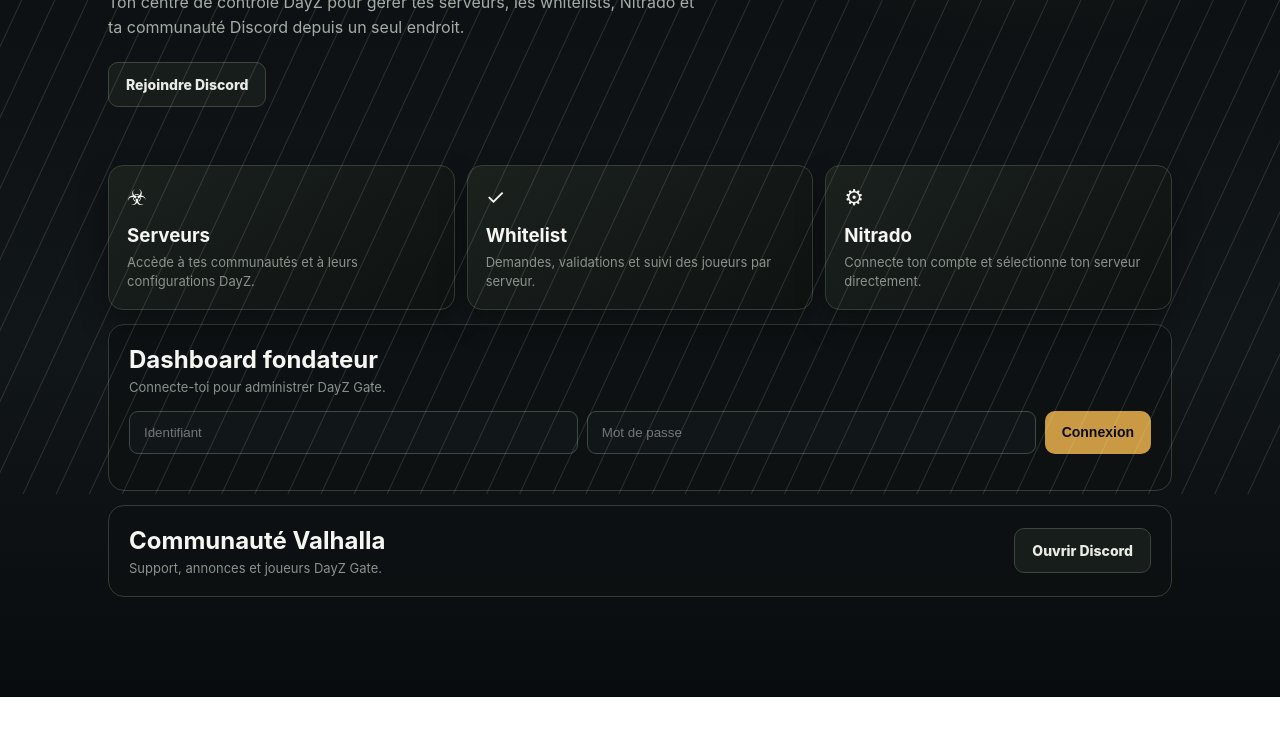
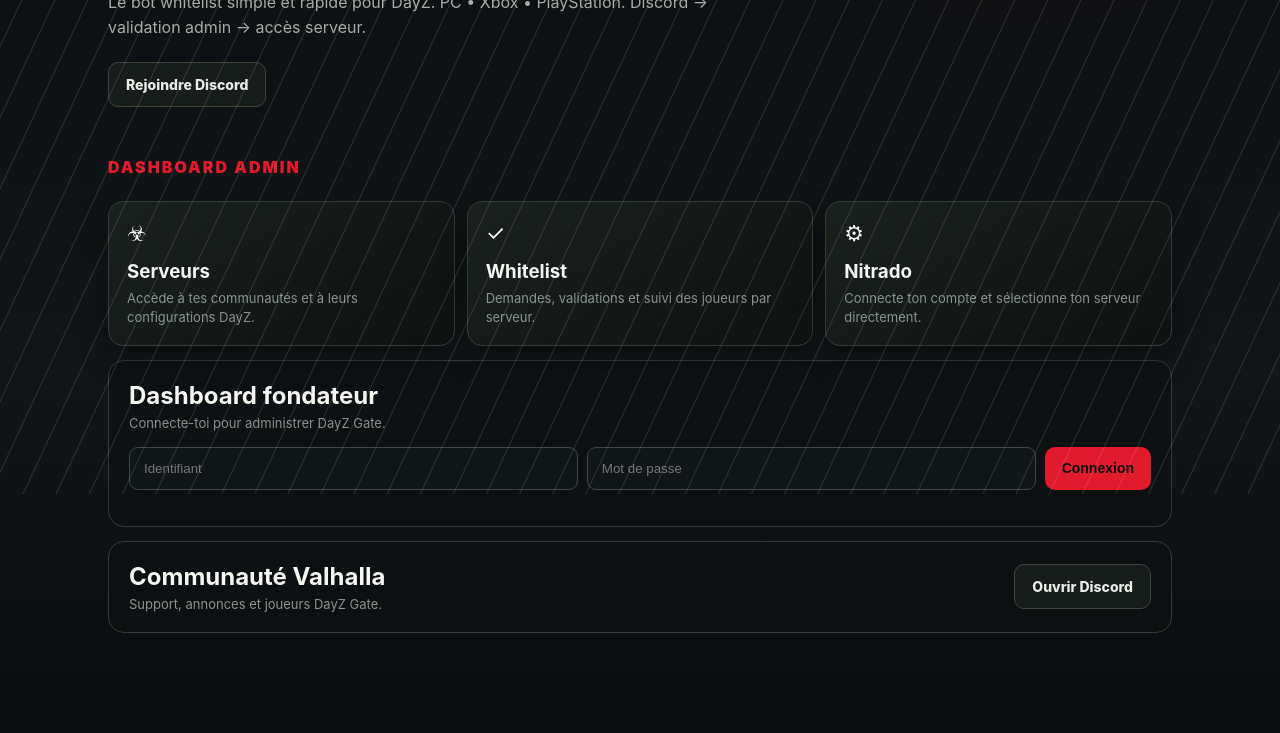
Before and after one commit to znationcmd/dayz-gate, a website: page public/index.html in a window 1280 px wide. Shown: the part 306-1039 px from the top of the page. Before the commit the page ends 1003 px from the top, so only its background shows below. Drawn offline with Linux system fonts and the light colour scheme; no server answers.

Commit message:
Apply DayZ Gate black red visual identity

```diff
--- a/public/index.html
+++ b/public/index.html
@@ -1,15 +1,15 @@
 <!doctype html><html lang="fr"><head><meta charset="utf-8"><meta name="viewport" content="width=device-width,initial-scale=1,viewport-fit=cover"><meta name="theme-color" content="#080b0d"><meta name="apple-mobile-web-app-capable" content="yes"><meta name="apple-mobile-web-app-status-bar-style" content="black-translucent"><meta name="apple-mobile-web-app-title" content="DayZ Gate"><link rel="manifest" href="/manifest.webmanifest"><title>DayZ Gate</title><style>
-*{box-sizing:border-box}body{margin:0;background:radial-gradient(circle at 80% -10%,#293126 0,transparent 30%),linear-gradient(180deg,#090c0e,#111618 65%,#090c0e);color:#f5f5f2;font-family:Inter,system-ui,-apple-system,sans-serif;min-height:100vh}body:before{content:"";position:fixed;inset:0;pointer-events:none;opacity:.13;background:repeating-linear-gradient(115deg,transparent 0 28px,#fff 29px,transparent 30px)}
-.shell{max-width:1100px;margin:auto;padding:22px 18px 100px}.top{display:flex;align-items:center;justify-content:space-between;margin:8px 0 28px}.brand{display:flex;align-items:center;gap:13px}.mark{width:48px;height:48px;border:1px solid #69745c;background:#151b18;border-radius:13px;display:grid;place-items:center;font-weight:1000;color:#d7a94b}.brand b{font-size:22px;letter-spacing:2px}.brand small{display:block;color:#8d978c;font-size:11px;letter-spacing:1.5px}.status{font-size:12px;padding:8px 11px;border:1px solid #465044;border-radius:999px;color:#aeba9f;background:#111612}.dot{display:inline-block;width:7px;height:7px;background:#8fa56e;border-radius:50%;margin-right:6px}
+*{box-sizing:border-box}body{margin:0;background:radial-gradient(circle at 80% -10%,#2b0b0e 0,transparent 30%),linear-gradient(180deg,#090c0e,#111618 65%,#090c0e);color:#f5f5f2;font-family:Inter,system-ui,-apple-system,sans-serif;min-height:100vh}body:before{content:"";position:fixed;inset:0;pointer-events:none;opacity:.13;background:repeating-linear-gradient(115deg,transparent 0 28px,#fff 29px,transparent 30px)}
+.shell{max-width:1100px;margin:auto;padding:22px 18px 100px}.top{display:flex;align-items:center;justify-content:space-between;margin:8px 0 28px}.brand{display:flex;align-items:center;gap:13px}.mark{width:48px;height:48px;border:1px solid #8d1b24;background:#151b18;border-radius:13px;display:grid;place-items:center;font-weight:1000;color:#d7a94b}.brand b{font-size:22px;letter-spacing:2px}.brand small{display:block;color:#8d978c;font-size:11px;letter-spacing:1.5px}.status{font-size:12px;padding:8px 11px;border:1px solid #465044;border-radius:999px;color:#e7e7e7;background:#111612}.dot{display:inline-block;width:7px;height:7px;background:#e11b2b;border-radius:50%;margin-right:6px}
 .hero{padding:22px 0 12px}.eyebrow{color:#c89b45;font-size:12px;font-weight:800;letter-spacing:2px}.hero h1{font-size:clamp(38px,8vw,68px);line-height:.92;margin:12px 0;letter-spacing:-2px}.hero p{color:#a4ada5;max-width:600px;line-height:1.55}.actions{display:flex;gap:10px;flex-wrap:wrap;margin:22px 0}
-button,.btn{appearance:none;border:0;border-radius:10px;padding:13px 17px;font-weight:800;font-size:14px;text-decoration:none;cursor:pointer}.primary{background:#c99a43;color:#0b0d0c}.secondary{background:#171d1a;border:1px solid #3c463d;color:#e9ebe7}
+button,.btn{appearance:none;border:0;border-radius:10px;padding:13px 17px;font-weight:800;font-size:14px;text-decoration:none;cursor:pointer}.primary{background:#e11b2b;color:#0b0d0c}.secondary{background:#171d1a;border:1px solid #3c463d;color:#e9ebe7}
 .grid{display:grid;grid-template-columns:repeat(3,1fr);gap:12px;margin-top:24px}.card{background:linear-gradient(145deg,rgba(27,34,30,.96),rgba(14,18,17,.96));border:1px solid #333e35;border-radius:15px;padding:18px;min-height:145px;box-shadow:0 12px 30px #0005}.ico{font-size:22px}.card h3{margin:14px 0 6px}.card p{margin:0;color:#89938c;font-size:13px;line-height:1.45}
-.panel{margin-top:14px;background:#0d1112cc;border:1px solid #333c37;border-radius:16px;padding:20px}.panel h2{margin:0 0 5px}.panel .sub{color:#87918b;font-size:13px;margin-bottom:16px}.fields{display:grid;grid-template-columns:1fr 1fr auto;gap:9px}input{width:100%;padding:13px 14px;background:#111719;color:white;border:1px solid #3d4848;border-radius:9px;outline:none}input:focus{border-color:#c99a43}.community{display:flex;justify-content:space-between;align-items:center;gap:15px}.community p{color:#89938d;margin:5px 0 0;font-size:13px}
+.panel{margin-top:14px;background:#0d1112cc;border:1px solid #333c37;border-radius:16px;padding:20px}.panel h2{margin:0 0 5px}.panel .sub{color:#87918b;font-size:13px;margin-bottom:16px}.fields{display:grid;grid-template-columns:1fr 1fr auto;gap:9px}input{width:100%;padding:13px 14px;background:#111719;color:white;border:1px solid #3d4848;border-radius:9px;outline:none}input:focus{border-color:#e11b2b}.community{display:flex;justify-content:space-between;align-items:center;gap:15px}.community p{color:#89938d;margin:5px 0 0;font-size:13px}
 .nav{display:none}.ok{color:#99b77d}
-@media(max-width:700px){.shell{padding:14px 16px 92px}.top{margin-bottom:18px}.brand b{font-size:19px}.status{font-size:10px}.hero{padding-top:8px}.hero h1{font-size:48px}.grid{grid-template-columns:1fr 1fr}.card{min-height:130px}.grid .card:last-child{grid-column:1/-1}.fields{grid-template-columns:1fr}.community{align-items:flex-start;flex-direction:column}.nav{display:flex;position:fixed;bottom:0;left:0;right:0;background:#0b0f0eee;border-top:1px solid #2d352f;backdrop-filter:blur(18px);padding:9px 14px calc(9px + env(safe-area-inset-bottom));justify-content:space-around;z-index:5}.nav span{font-size:11px;color:#929b94;text-align:center}.nav b{display:block;font-size:18px;color:#c99a43;margin-bottom:2px}}
-</style></head><body><div class="shell"><header class="top"><div class="brand"><div class="mark">DG</div><div><b>DAYZ GATE</b><small>VALHALLA EXTINCTION</small></div></div><div class="status"><i class="dot"></i> EN LIGNE</div></header>
-<section class="hero"><div class="eyebrow">COMPAGNON DAYZ • MULTI-SERVEURS</div><h1>SURVIS.<br>GÈRE. JOUE.</h1><p>Ton centre de contrôle DayZ pour gérer tes serveurs, les whitelists, Nitrado et ta communauté Discord depuis un seul endroit.</p><div class="actions"><button id="install" class="primary" hidden>Installer l'app</button><a class="btn secondary" id="discord" target="_blank" rel="noopener">Rejoindre Discord</a></div><p id="ios" style="display:none;color:#87918b;font-size:12px">iPhone/iPad : Partager → Ajouter à l’écran d’accueil.</p></section>
-<section class="grid"><div class="card"><div class="ico">☣</div><h3>Serveurs</h3><p>Accède à tes communautés et à leurs configurations DayZ.</p></div><div class="card"><div class="ico">✓</div><h3>Whitelist</h3><p>Demandes, validations et suivi des joueurs par serveur.</p></div><div class="card"><div class="ico">⚙</div><h3>Nitrado</h3><p>Connecte ton compte et sélectionne ton serveur directement.</p></div></section>
+@media(max-width:700px){.shell{padding:14px 16px 92px}.top{margin-bottom:18px}.brand b{font-size:19px}.status{font-size:10px}.hero{padding-top:8px}.hero h1{font-size:48px}.grid{grid-template-columns:1fr 1fr}.card{min-height:130px}.grid .card:last-child{grid-column:1/-1}.fields{grid-template-columns:1fr}.community{align-items:flex-start;flex-direction:column}.nav{display:flex;position:fixed;bottom:0;left:0;right:0;background:#0b0f0eee;border-top:1px solid #2d352f;backdrop-filter:blur(18px);padding:9px 14px calc(9px + env(safe-area-inset-bottom));justify-content:space-around;z-index:5}.nav span{font-size:11px;color:#929b94;text-align:center}.nav b{display:block;font-size:18px;color:#e11b2b;margin-bottom:2px}}
+</style></head><body><div class="shell"><header class="top"><div class="brand"><div class="mark" style="padding:0;overflow:hidden;background:#050505"><img src="/icon.svg" alt="DayZ Gate" style="width:100%;height:100%;object-fit:cover"></div><div><b>DAYZ GATE</b><small>VALHALLA EXTINCTION</small></div></div><div class="status"><i class="dot"></i> EN LIGNE</div></header>
+<section class="hero"><div class="eyebrow">COMPAGNON DAYZ • MULTI-SERVEURS</div><h1>TON ACCÈS<br>COMMENCE ICI.</h1><p>Le bot whitelist simple et rapide pour DayZ. PC • Xbox • PlayStation. Discord → validation admin → accès serveur.</p><div class="actions"><button id="install" class="primary" hidden>Installer l'app</button><a class="btn secondary" id="discord" target="_blank" rel="noopener">Rejoindre Discord</a></div><p id="ios" style="display:none;color:#87918b;font-size:12px">iPhone/iPad : Partager → Ajouter à l’écran d’accueil.</p></section>
+<div style="margin:16px 0 4px;color:#e11b2b;font-weight:900;letter-spacing:2px">DASHBOARD ADMIN</div><section class="grid"><div class="card"><div class="ico">☣</div><h3>Serveurs</h3><p>Accède à tes communautés et à leurs configurations DayZ.</p></div><div class="card"><div class="ico">✓</div><h3>Whitelist</h3><p>Demandes, validations et suivi des joueurs par serveur.</p></div><div class="card"><div class="ico">⚙</div><h3>Nitrado</h3><p>Connecte ton compte et sélectionne ton serveur directement.</p></div></section>
 <section class="panel"><h2>Dashboard fondateur</h2><div class="sub">Connecte-toi pour administrer DayZ Gate.</div><div class="fields"><input id="u" autocomplete="username" placeholder="Identifiant"><input id="p" type="password" autocomplete="current-password" placeholder="Mot de passe"><button class="primary" onclick="login()">Connexion</button></div><p id="msg"></p></section>
 <section class="panel community"><div><h2>Communauté Valhalla</h2><p>Support, annonces et joueurs DayZ Gate.</p></div><a class="btn secondary" id="discord2" target="_blank" rel="noopener">Ouvrir Discord</a></section></div>
 <nav class="nav"><span><b>⌂</b>Accueil</span><span><b>☣</b>Serveurs</span><span><b>✓</b>Whitelist</span><span><b>⚙</b>Compte</span></nav><script src="/app.js"></script></body></html>
```
